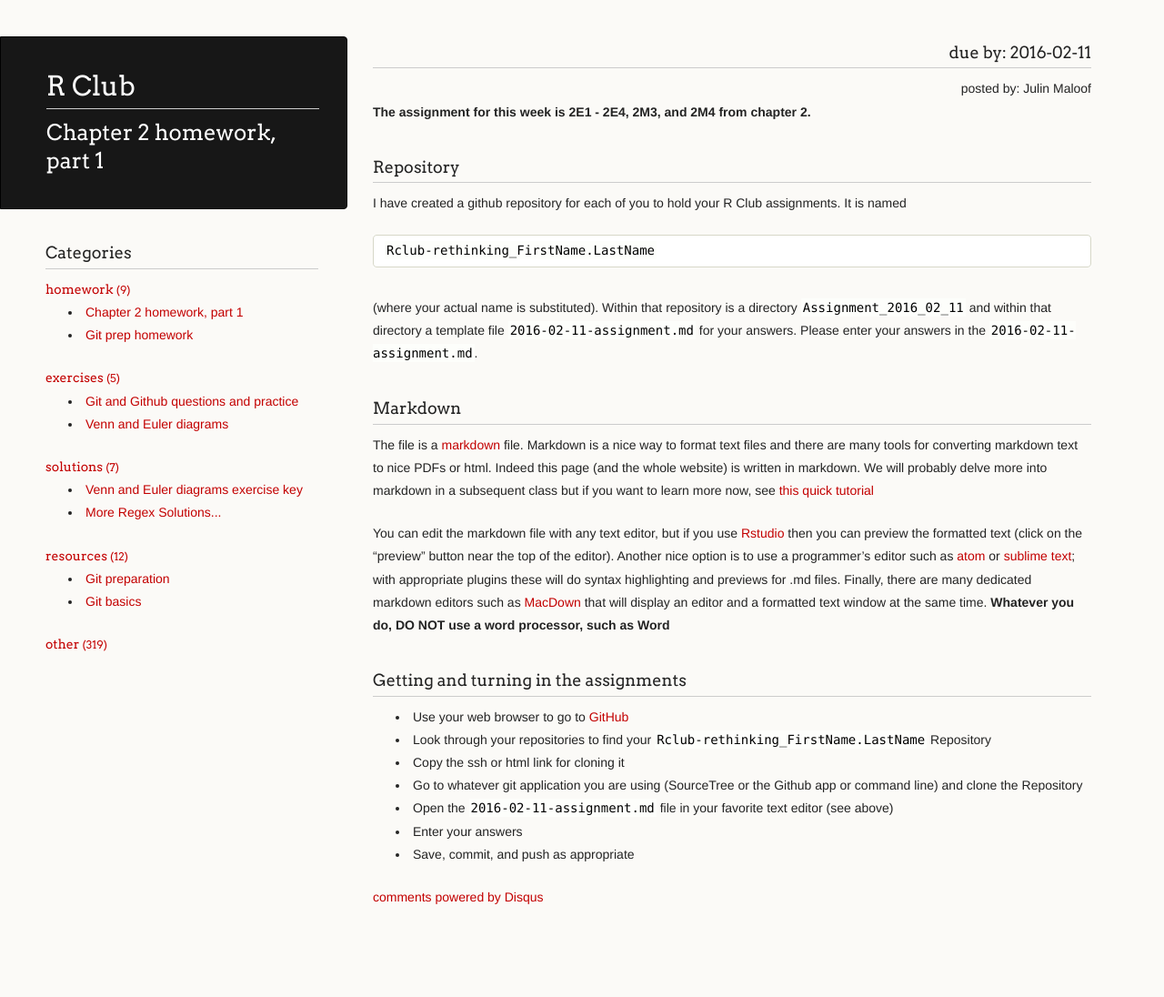
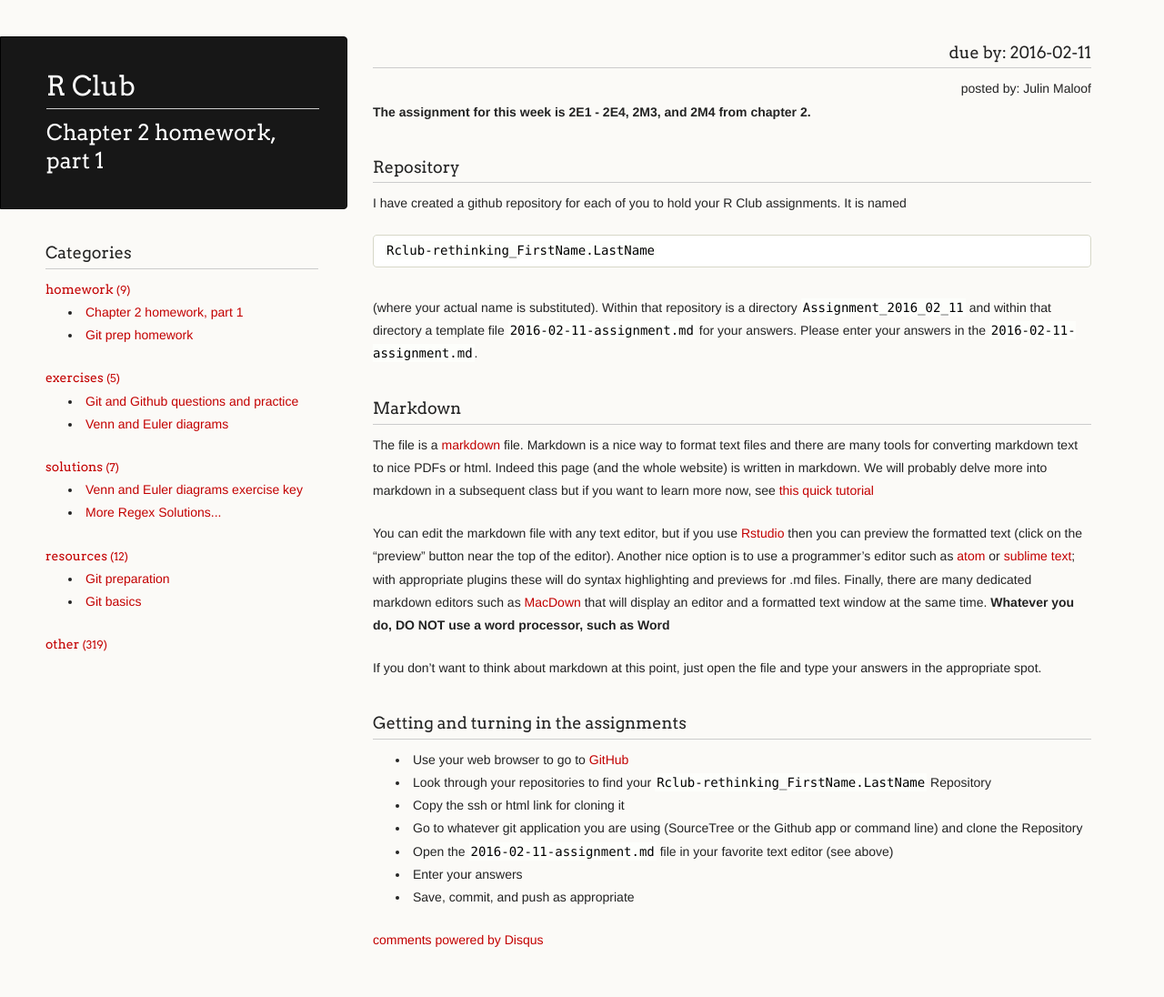
Before and after one commit to mfcovington/r_club, a Jekyll site: the page built from _posts/2016-02-07-chapter2-hw-a.md, in a window 1280 px wide. Shown: the whole page at 91% size. Built offline with Jekyll 4.4.1, drawn with Linux system fonts in a browser that asks for light colours; Markdown is read by kramdown in place of the engine named in the settings; comment, search, counter and statistics services are not loaded; before the commit the page ends 1049 px from its top, so only the background shows below that.

Commit message:
more markdown info in 02-07 homework

```diff
--- a/_posts/2016-02-07-chapter2-hw-a.md
+++ b/_posts/2016-02-07-chapter2-hw-a.md
@@ -24,6 +24,8 @@ The file is a [markdown](https://daringfireball.net/projects/markdown/) file.  M
 
  You can edit the markdown file with any text editor, but if you use [Rstudio](https://www.rstudio.com/) then you can preview the formatted text (click on the "preview" button near the top of the editor).  Another nice option is to use a programmer's editor such as [atom](https://atom.io/) or [sublime text](https://www.sublimetext.com/3); with appropriate plugins these will do syntax highlighting and previews for .md files.  Finally, there are many dedicated markdown editors such as [MacDown](http://macdown.uranusjr.com/) that will display an editor and a formatted text window at the same time.  __Whatever you do, DO NOT use a word processor, such as Word__
 
+ If you don't want to think about markdown at this point, just open the file and type your answers in the appropriate spot.
+
 ### Getting and turning in the assignments
 
  * Use your web browser to go to [GitHub](http://github.com)
```
